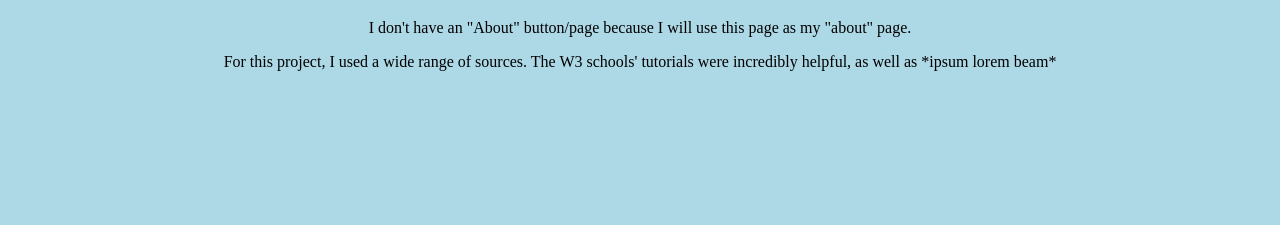
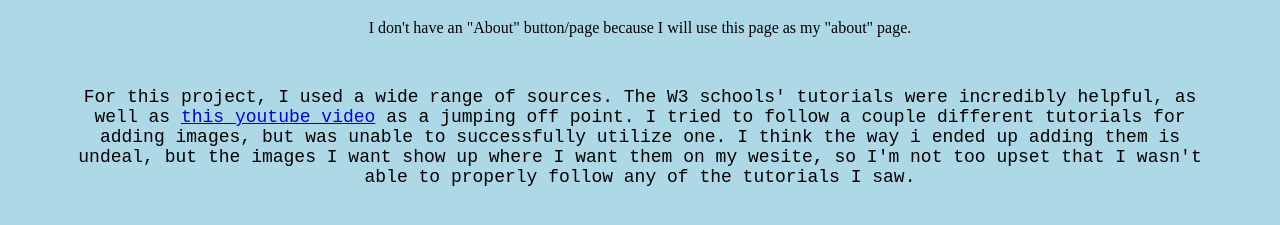
Before and after one commit to Bryn-Mawr-College/html-css-workshop-sjackson-28, a plain HTML site: page assign_2.html in a window 1280 px wide. Shown: the part 87-312 px from the top of the page. Drawn offline with Linux system fonts and the light colour scheme.

Commit message:
just opened after weeks and 2 uncommitted changes. committing them and ptrying

```diff
--- a/assign_2.html
+++ b/assign_2.html
@@ -20,7 +20,9 @@
     </nav>
 <h1>This is my Simple Website Assignment!</h1>
 <p>I don't have an "About" button/page because I will use this page as my "about" page. </p>
-<p1>For this project, I used a wide range of sources. The W3 schools' tutorials were incredibly helpful, as well as *ipsum lorem beam*</p1>
+<div class="main_info_blurb">
+<p1>For this project, I used a wide range of sources. The W3 schools' tutorials were incredibly helpful, as well as <a href="https://www.youtube.com/watch?v=-u3vE84Wo_U">this youtube video</a> as a jumping off point. </p1> I tried to follow a couple different tutorials for adding images, but was unable to successfully utilize one. I think the way i ended up adding them is undeal, but the images I want show up where I want them on my wesite, so I'm not too upset that I wasn't able to properly follow any of the tutorials I saw.</p1>
+</div>
 </div>
 </html>
 </body>
--- a/style.css
+++ b/style.css
@@ -15,4 +15,5 @@ body{background-color:lightblue;}
     margin-right: 50px;
     margin-top: 50px;
     margin-bottom: 50px;
+    font-family: 'Courier New', Courier, monospace;
 }
```
